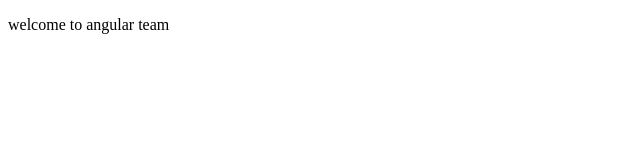
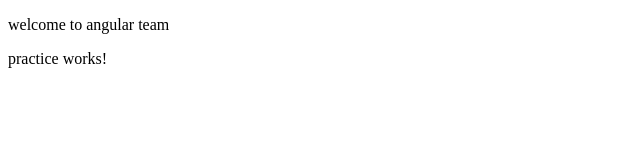
Before and after one commit to ragaPriya224/B1StarPractice, an Angular app in the folder angular/my-dream-app/: page / in a window 1280 px wide. Shown: the top 160 px of the page, without its empty margins (0-640 px from the left). Built offline with nearby package versions, Linux system fonts and the light colour scheme.

Commit message:
1. selector - <app-test>

```diff
--- a/angular/my-dream-app/src/app/app.component.html
+++ b/angular/my-dream-app/src/app/app.component.html
@@ -1 +1,3 @@
 <p> welcome to angular team </p>
+
+<app-practice></app-practice>
```
